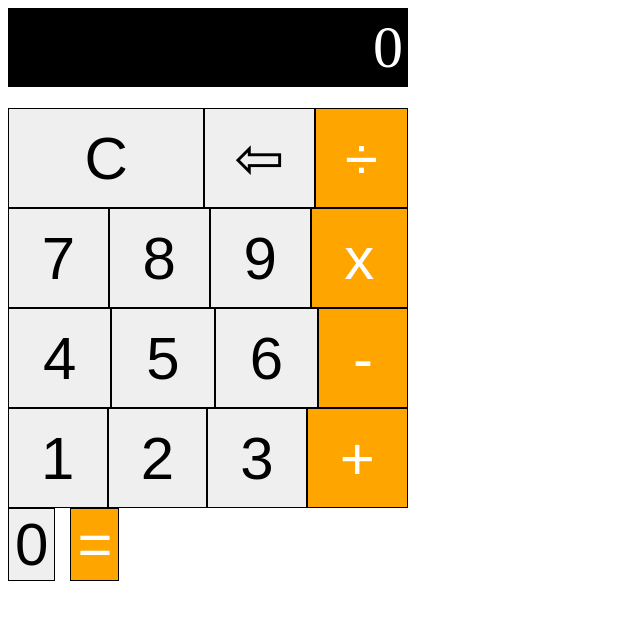
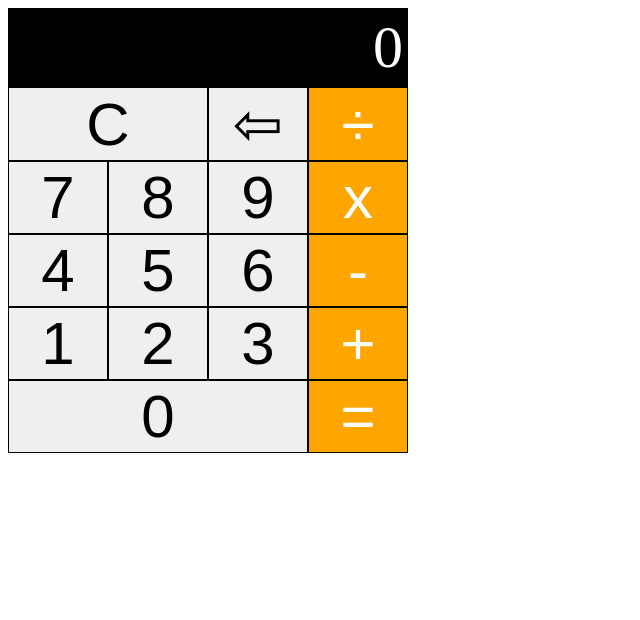
Before and after one commit to raelyncs/VanillJSProjects, a plain HTML site: page Calculator/calculator.html in a window 1280 px wide. Shown: the whole page, without its empty margins (0-640 px from the left). Drawn offline with Linux system fonts and the light colour scheme.

Commit message:
added grid layout

```diff
--- a/Calculator/calculator.css
+++ b/Calculator/calculator.css
@@ -3,9 +3,12 @@
   font-size: 60px;
 }
 
-.row{
+.main-container{
   height: 100px;
   width: 400px;
+  display: grid;
+  grid-template-rows: auto;
+  /* grid-template-columns: 25%; */
 }
 
 .displayed-result{
@@ -25,21 +28,39 @@ button{
 }
 
 .four-item-row{
-  display: flex;
-}
-
-.four-item-row > button{
-  flex-grow: 1;
+  display: grid;
+  grid-template-columns: repeat(4, 1fr);
+  justify-items: stretch;
 }
 
 .row2{
-  display: flex;
+  display: grid;
+  grid-template-columns: repeat(4, 1fr);
+  justify-items: stretch;
 }
 
-.row2 > button{
+.row6{
+  display: grid;
+  grid-template-columns: repeat(4, 1fr);
+  justify-items: stretch;
+}
+
+.clear{
+  grid-column-start: 1;
+  grid-column-end: 3;
+}
+
+.zero{
+  grid-column-start: 1;
+  grid-column-end: 4;
+}
+
+/* .row2 > button{
   flex-grow: 1;
 }
 
 .row2 .clear{
   flex-grow: 3;
-}
+} */
+
+ */
--- a/Calculator/calculator.html
+++ b/Calculator/calculator.html
@@ -20,28 +20,28 @@
     </div>
 
     <div class="row four-item-row">
-      <button class="number">7</button>
+      <button class="number item1">7</button>
       <button class="number">8</button>
       <button class="number">9</button>
       <button class="operand">x</button>
     </div>
 
     <div class="row four-item-row">
-      <button class="number">4</button>
-      <button class="number">5</button>
+      <button class="number item1">4</button>
+      <button class="number item1">5</button>
       <button class="number">6</button>
       <button class="operand">-</button>
     </div>
 
     <div class="row four-item-row">
-      <button class="number">1</button>
+      <button class="number item1">1</button>
       <button class="number">2</button>
       <button class="number">3</button>
       <button class="operand">+</button>
     </div>
 
     <div class="row row6">
-      <button class="number">0</button>
+      <button class="number zero">0</button>
       <button class="operand">=</button>
     </div>
   </div>
```
